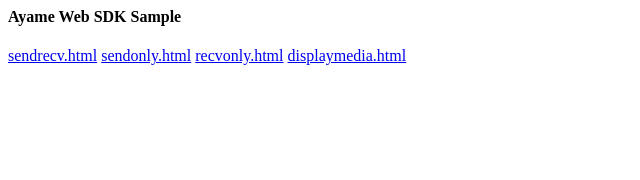
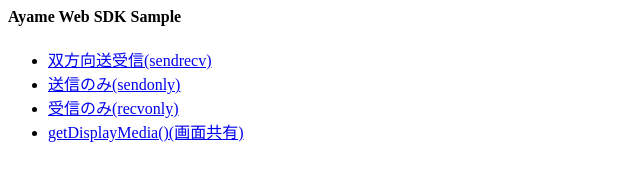
Before and after one commit to OpenAyame/ayame-web-sdk-samples, a website: page index.html in a window 1280 px wide. Shown: the whole page, without its empty margins (0-640 px from the left). Drawn offline with Linux system fonts and the light colour scheme.

Commit message:
コミットシワスレをコミットする

```diff
--- a/index.html
+++ b/index.html
@@ -5,9 +5,11 @@
     </head>
     <body>
         <h4>Ayame Web SDK Sample</h4>
-        <a href="./sendrecv.html">sendrecv.html</a>
-        <a href="./sendonly.html">sendonly.html</a>
-        <a href="./recvonly.html">recvonly.html</a>
-        <a href="./displaymedia.html">displaymedia.html</a>
+        <ul>
+            <li><a href="./sendrecv.html">双方向送受信(sendrecv)</a></li>
+            <li><a href="./sendonly.html">送信のみ(sendonly)</a></li>
+            <li><a href="./recvonly.html">受信のみ(recvonly)</a></li>
+            <li><a href="./displaymedia.html">getDisplayMedia()(画面共有)</a></li>
+        </ul>
   </body>
 </html>
--- a/package.json
+++ b/package.json
@@ -4,7 +4,7 @@
   "description": "ayame-web-sdk-samples",
   "main": "index.js",
   "scripts": {
-    "watch": "wp --config ./webpack.config"
+    "serve": "wp --config ./webpack.config"
   },
   "repository": {
     "type": "git",
--- a/webpack.config.js
+++ b/webpack.config.js
@@ -2,6 +2,7 @@
 
 const serve = new Serve({
   host: 'localhost',
+  port: 3000,
   static: ['./'],
   open: true,
   liveReload: false
```
Also changed, not shown: README.md.
